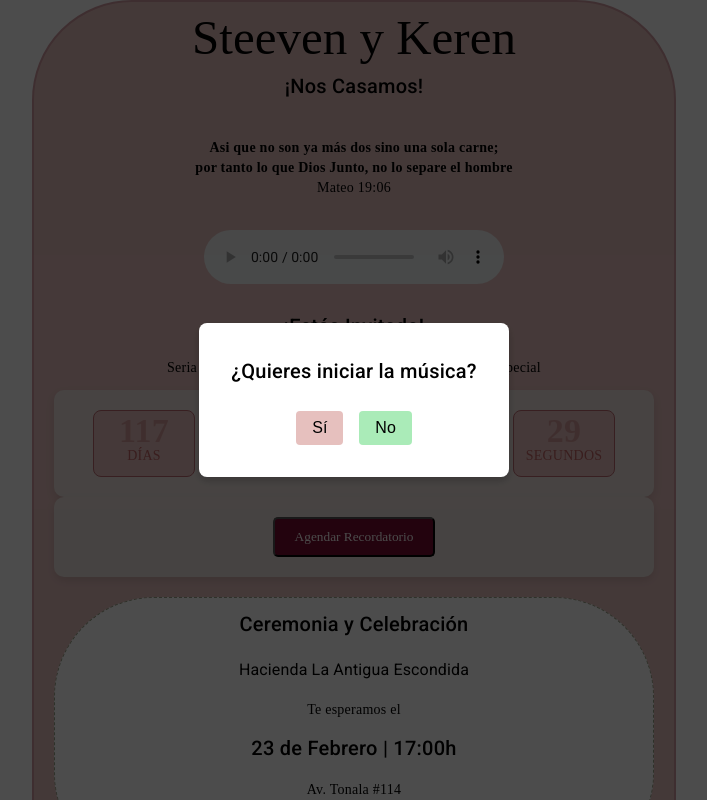
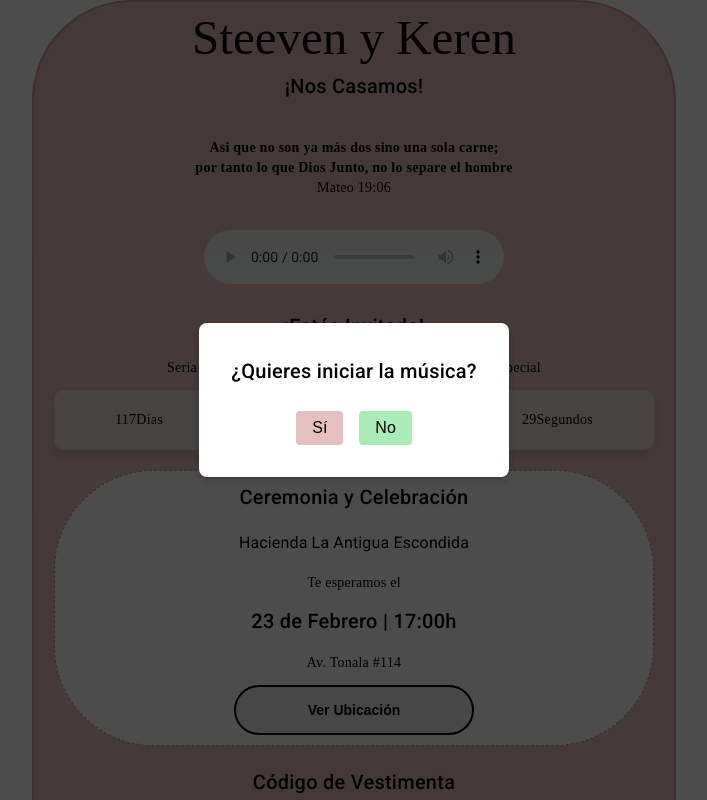
Before and after one commit to Otto276/invitations1, an Angular app: page / in a window 1280 px wide. Shown: the top 800 px of the page, without its empty margins (286-993 px from the left). Built offline with nearby package versions, Linux system fonts and the light colour scheme; a web font is replaced by a local one.

Commit message:
countDownFix

```diff
--- a/src/app/countdown-component/countdown-component.component.html
+++ b/src/app/countdown-component/countdown-component.component.html
@@ -1,21 +1,18 @@
 <div class="countdown">
-    <div class="time-box">
-      <span>{{ days }}</span>
-      <p>DÍAS</p>
-    </div>
-    <div class="time-box">
-      <span>{{ hours }}</span>
-      <p>HORAS</p>
-    </div>
-    <div class="time-box">
-      <span>{{ minutes }}</span>
-      <p>MINUTOS</p>
-    </div>
-    <div class="time-box">
-      <span>{{ seconds }}</span>
-      <p>SEGUNDOS</p>
-    </div>
+  <div class="countdown__item">
+    <span class="countdown__value">{{ days }}</span>
+    <span class="countdown__label">Días</span>
+  </div>
+  <div class="countdown__item">
+    <span class="countdown__value">{{ hours }}</span>
+    <span class="countdown__label">Horas</span>
+  </div>
+  <div class="countdown__item">
+    <span class="countdown__value">{{ minutes }}</span>
+    <span class="countdown__label">Minutos</span>
+  </div>
+  <div class="countdown__item">
+    <span class="countdown__value">{{ seconds }}</span>
+    <span class="countdown__label">Segundos</span>
+  </div>
 </div>
-<div class="countdown">
-  <button type="button">Agendar Recordatorio</button>
-</div>
--- a/src/app/countdown-component/countdown-component.component.ts
+++ b/src/app/countdown-component/countdown-component.component.ts
@@ -1,5 +1,7 @@
-import{ Component, OnDestroy, OnInit } from '@angular/core';
+import { Component, Inject, OnDestroy, OnInit, PLATFORM_ID } from '@angular/core';
+import { isPlatformBrowser } from '@angular/common';
 import { differenceInDays, differenceInHours, differenceInMinutes, differenceInSeconds } from 'date-fns';
+
 
 @Component({
   selector: 'app-countdown',
@@ -14,26 +16,30 @@ export class CountdownComponent implements OnInit, OnDestroy {
   hours: number = 0;
   minutes: number = 0;
   seconds: number = 0;
-  private destroyComponent: boolean = false;
+
+  constructor(@Inject(PLATFORM_ID) private platformId: Object) {}
 
   ngOnInit() {
-    this.updateCountdown().then(()=>{});
+    this.startCountdown();
   }
 
   ngOnDestroy() {
-    clearInterval(this.intervalId);
-    this.destroyComponent = true;
+    this.clearInterval();
   }
 
-  async updateCountdown() {
-    this.intervalId = setInterval(
-      () => {
-        if (this.destroyComponent) {
-          clearInterval(this.intervalId);
+  startCountdown() {
+    if (!isPlatformBrowser(this.platformId)) {
+      return; // No ejecuta el intervalo en el servidor
     }
-        else {
+
+    this.updateCountdown(); // Llamada inicial para calcular valores inmediatamente
+    this.intervalId = setInterval(() => this.updateCountdown(), 1000);
+  }
+
+  updateCountdown() {
     const now = new Date();
     const distance = this.targetDate.getTime() - now.getTime();
+
     if (distance > 0) {
       this.days = differenceInDays(this.targetDate, now);
       this.hours = differenceInHours(this.targetDate, now) % 24;
@@ -43,18 +49,22 @@ export class CountdownComponent implements OnInit, OnDestroy {
       this.resetCountdown();
     }
   }
-      },
-      1000
-    );
-    //this.cdr.detectChanges();
-  }
+
   resetCountdown() {
     this.days = this.hours = this.minutes = this.seconds = 0;
-    clearInterval(this.intervalId);
+    this.clearInterval();
   }
 
   setTargetDate(newDate: Date) {
     this.targetDate = newDate;
-    this.updateCountdown();
+    this.clearInterval();
+    this.startCountdown();
+  }
+
+  clearInterval() {
+    if (this.intervalId) {
+      clearInterval(this.intervalId);
+      this.intervalId = null;
     }
   }
+}
```
Lines whose indentation alone changed are shown as unchanged.
